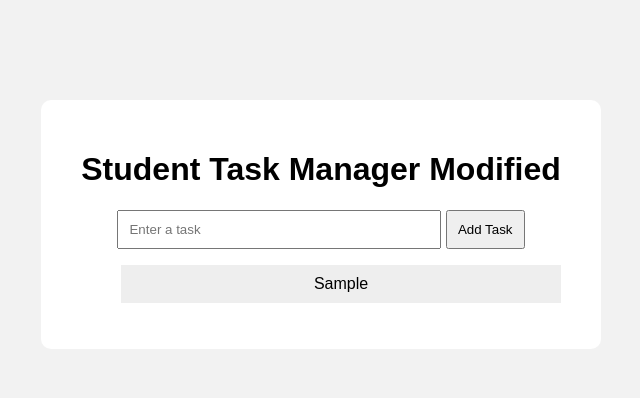
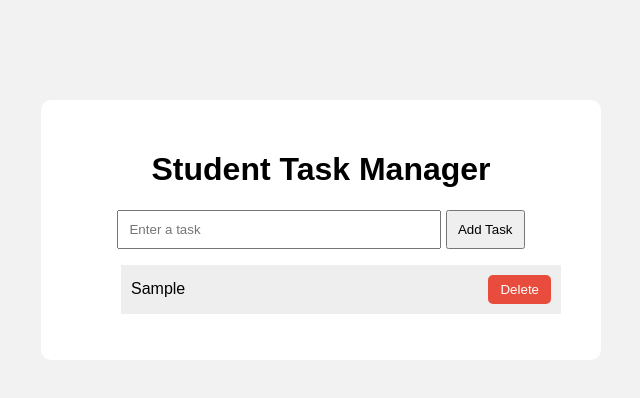
Before and after one commit to ishwari1201/student-task-manager, a website: page index.html in a window 1280 px wide. Both pictures are taken after typing "Sample" into the empty fields and a click on the button "Add Task". Shown: the whole page, without its empty margins (319-959 px from the left). Drawn offline with Linux system fonts and the light colour scheme.

Commit message:
Add delete task feature

```diff
--- a/index.html
+++ b/index.html
@@ -8,7 +8,7 @@
 <body>
 
     <div class="container">
-        <h1>Student Task Manager Modified</h1>
+        <h1>Student Task Manager</h1>
 
         <input type="text" id="taskInput" placeholder="Enter a task">
 
--- a/script.js
+++ b/script.js
@@ -1,7 +1,7 @@
 function addTask() {
 
     let input = document.getElementById("taskInput");
-    let task = input.value;
+    let task = input.value.trim();
 
     if (task === "") {
         alert("Please enter a task");
@@ -10,7 +10,19 @@ function addTask() {
 
     let li = document.createElement("li");
 
-    li.innerHTML = task;
+    let taskText = document.createElement("span");
+    taskText.textContent = task;
+
+    let deleteButton = document.createElement("button");
+    deleteButton.textContent = "Delete";
+    deleteButton.className = "delete-btn";
+
+    deleteButton.onclick = function () {
+        li.remove();
+    };
+
+    li.appendChild(taskText);
+    li.appendChild(deleteButton);
 
     document.getElementById("taskList").appendChild(li);
 
--- a/style.css
+++ b/style.css
@@ -27,4 +27,19 @@ li {
     margin: 10px;
     padding: 10px;
     background: #eee;
+    display: flex;
+    justify-content: space-between;
+    align-items: center;
 }
+
+.delete-btn {
+    background-color: #e74c3c;
+    color: white;
+    border: none;
+    padding: 7px 12px;
+    border-radius: 5px;
+}
+
+.delete-btn:hover {
+    background-color: #c0392b;
+}
```
